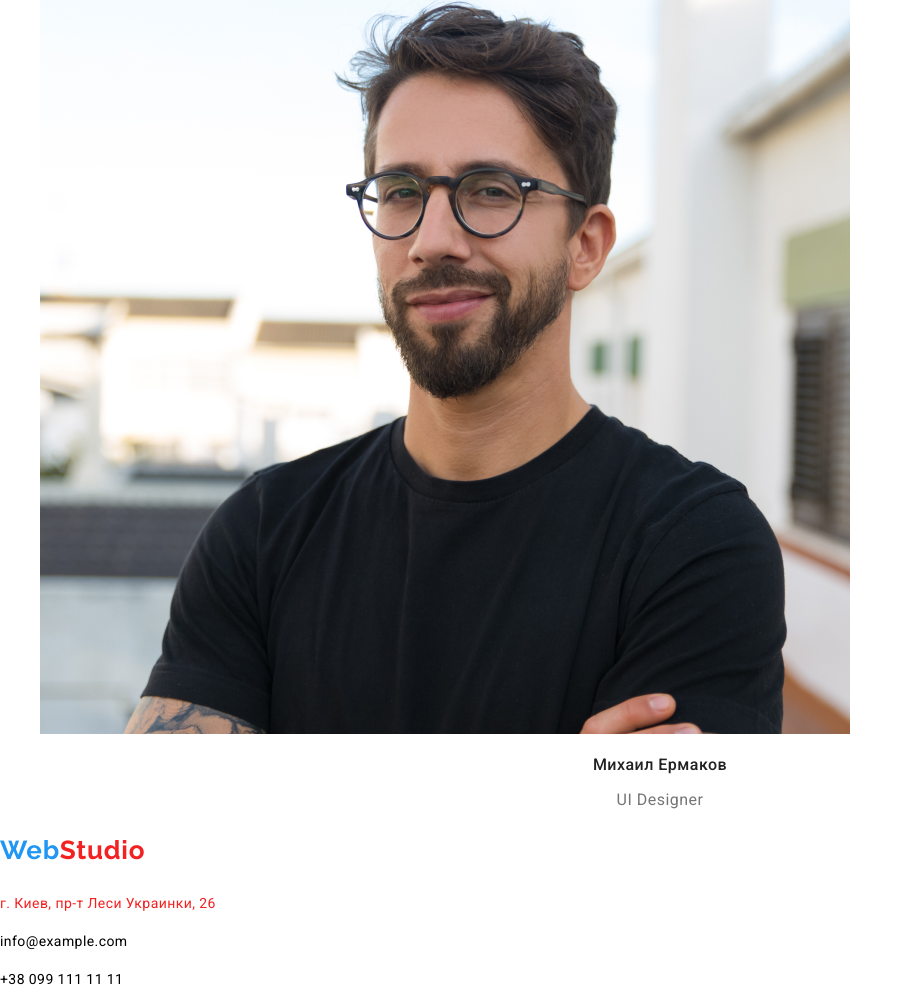
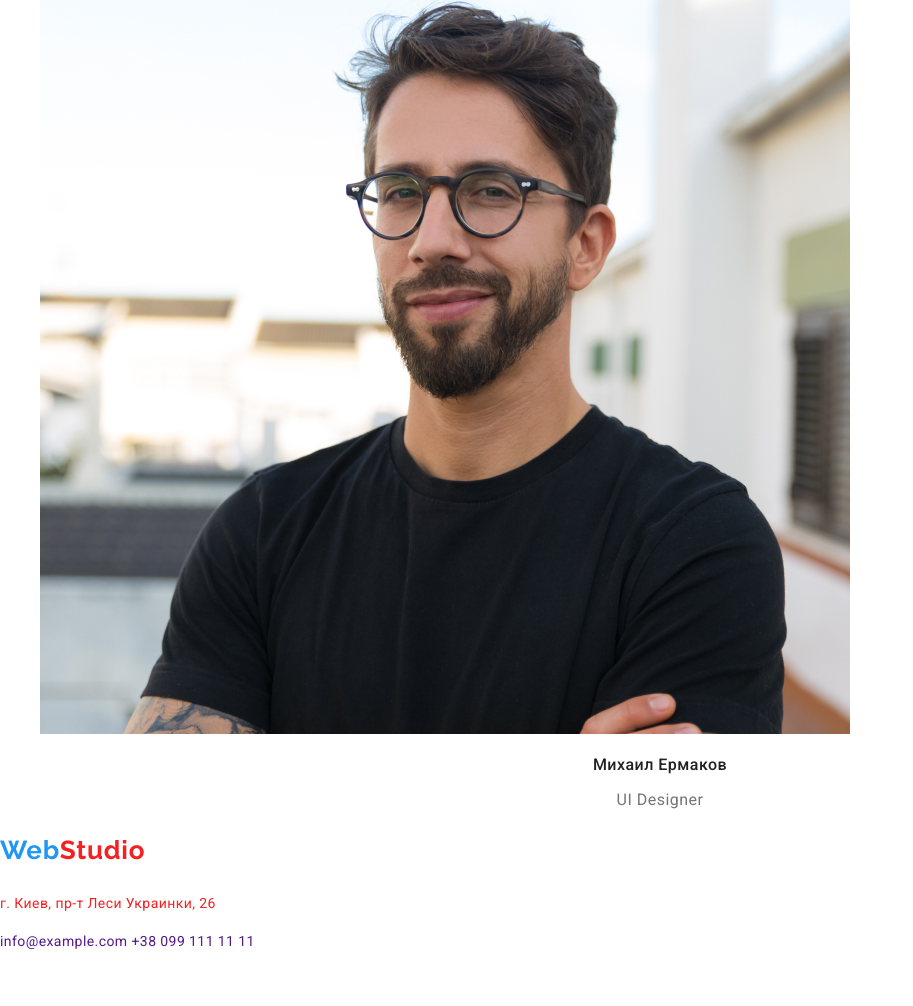
Before and after one commit to Kvitkag/goit-markup-hw-02, a plain HTML site: page index.html in a window 1280 px wide. Shown: the part 4335-5341 px from the top of the page, without its empty margins (0-913 px from the left). After the commit the page ends 5289 px from the top, so only its background shows below. Drawn offline with nearby package versions, Linux system fonts and the light colour scheme.

Commit message:
Виправлене з ссилками в футері

```diff
--- a/index.html
+++ b/index.html
@@ -97,8 +97,8 @@
     <footer class="footer">
         <p class="footer-title" lang="en"><span class="logo-blue">Web</span>Studio</p>
         <p class="footer-text">г. Киев, пр-т Леси Украинки, 26</p>
-        <p class="footer-contacts" lang="en">info@example.com</p>
-        <p class="footer-contacts">+38 099 111 11 11</p>
+        <a class="footer-contacts" lang="en" href="">info@example.com</a>
+        <a class="footer-contacts" href="">+38 099 111 11 11</a>
     </footer>
 </body>
 </html>
```
Also changed, not shown: portfolio.html (+2 -2 lines).
